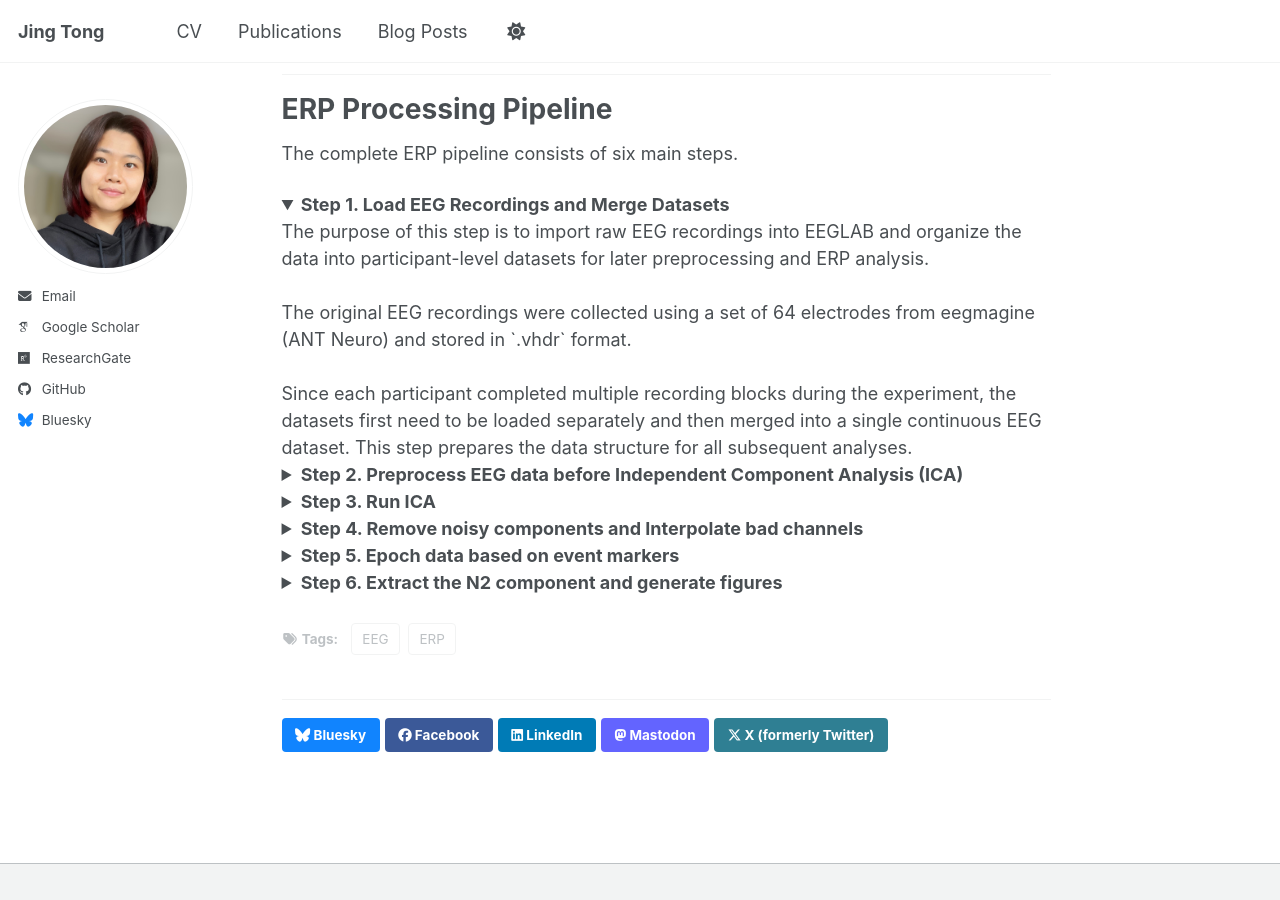
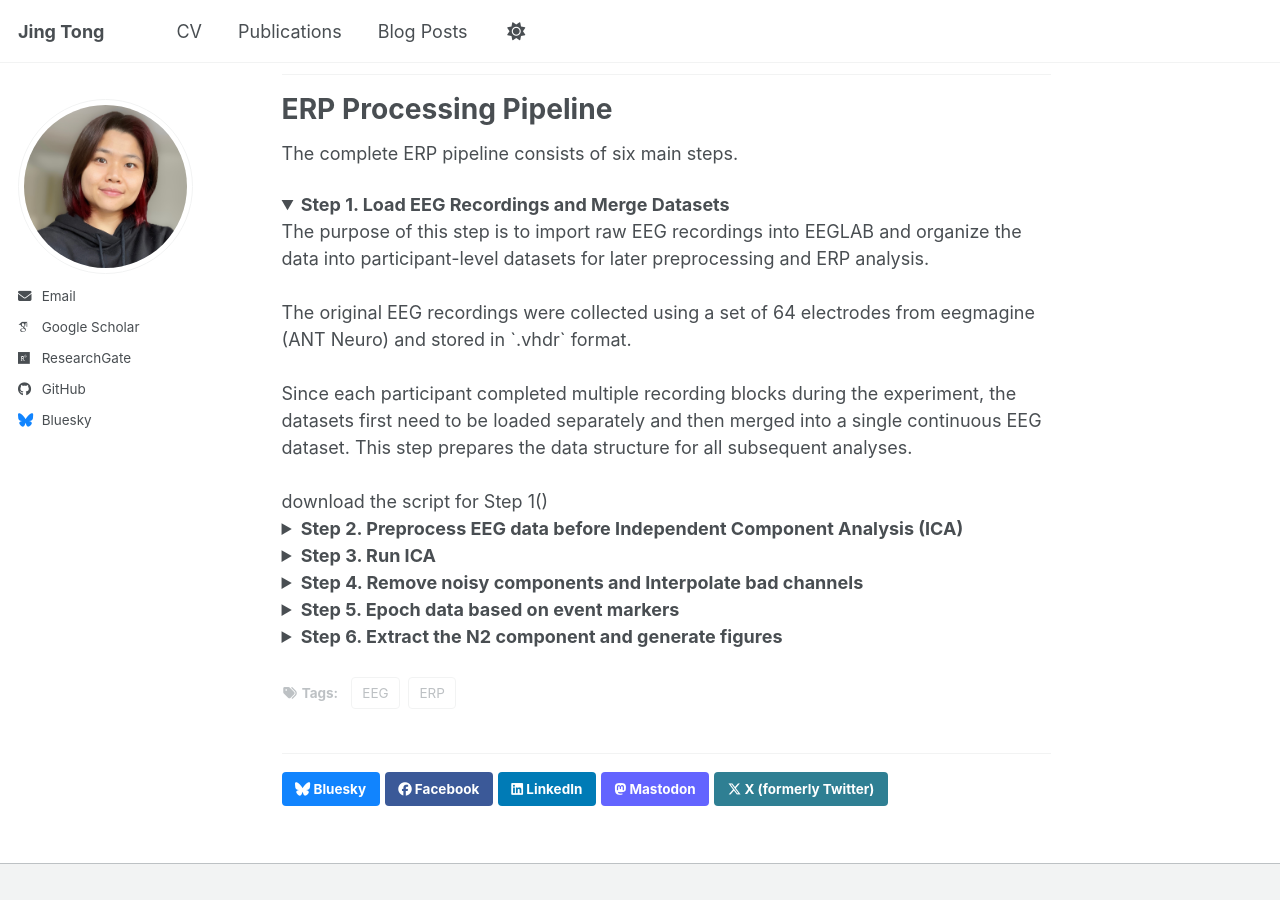
Before and after one commit to JingTong01/jingtong01.github.io, a Jekyll site: the page built from _posts/2012-08-14-blog-post-1.md, in a window 1280 px wide and 900 px high, scrolled down 818 px. Built offline with Jekyll 4.4.1, drawn with Linux system fonts in a browser that asks for light colours; some web fonts are replaced; a script bundle is joined from its source files by our own code; library files that are not in the unit come from our copies.

Commit message:
Update 2012-08-14-blog-post-1.md

```diff
--- a/_posts/2012-08-14-blog-post-1.md
+++ b/_posts/2012-08-14-blog-post-1.md
@@ -46,6 +46,10 @@ The original EEG recordings were collected using a set of 64 electrodes from eeg
 
 Since each participant completed multiple recording blocks during the experiment, the datasets first need to be loaded separately and then merged into a single continuous EEG dataset. This step prepares the data structure for all subsequent analyses.
 
+<br><br>
+
+download the script for Step 1()
+
 </details>
 
 
```
